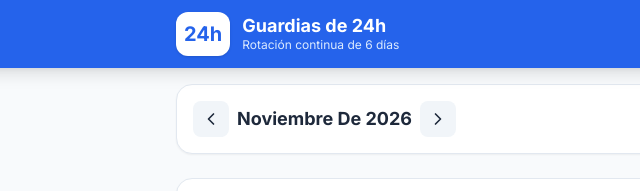
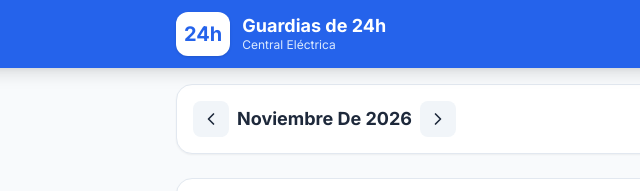
Before and after one commit to confitotal23/Turnos-24h-Sling, a plain HTML site: page index.html in a window 1280 px wide. Shown: the top 191 px of the page, 32-672 px from the left. Drawn offline with nearby package versions, Linux system fonts and the light colour scheme.

Commit message:
Add files via upload

```diff
--- a/index.html
+++ b/index.html
@@ -29,7 +29,7 @@
                 <div class="bg-white text-blue-600 p-2 rounded-xl font-black text-xl shadow">24h</div>
                 <div>
                     <h1 class="font-bold text-lg leading-tight">Guardias de 24h</h1>
-                    <p class="text-xs text-blue-100">Rotación continua de 6 días</p>
+                    <p class="text-xs text-blue-100">Central Eléctrica</p>
                 </div>
             </div>
 
```
